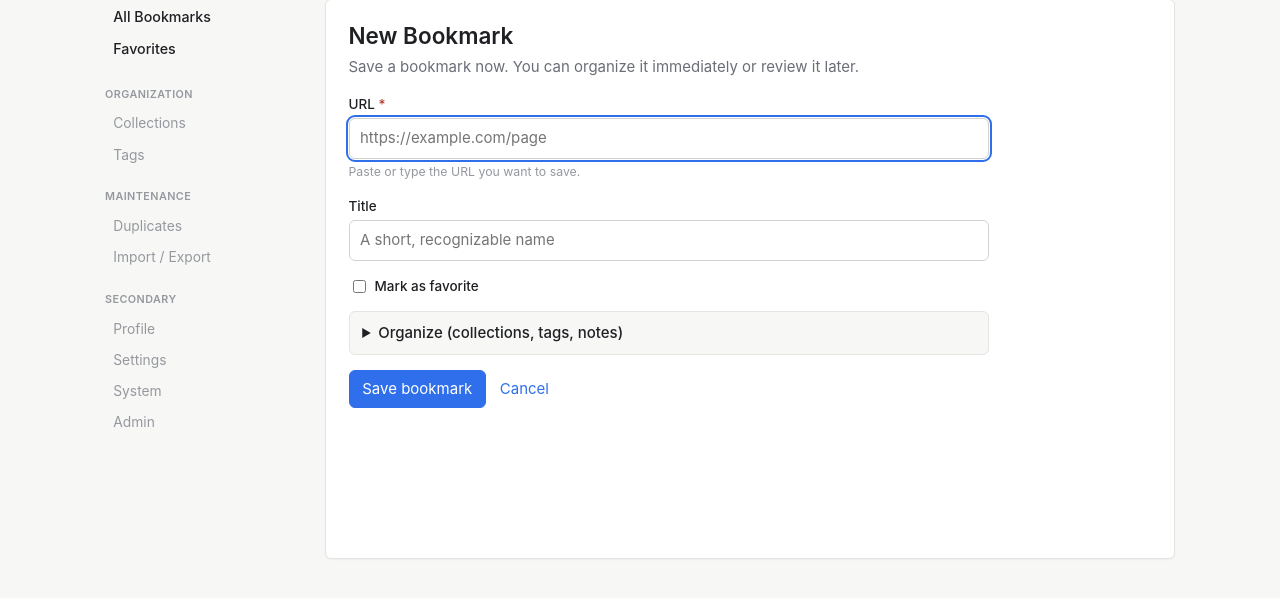
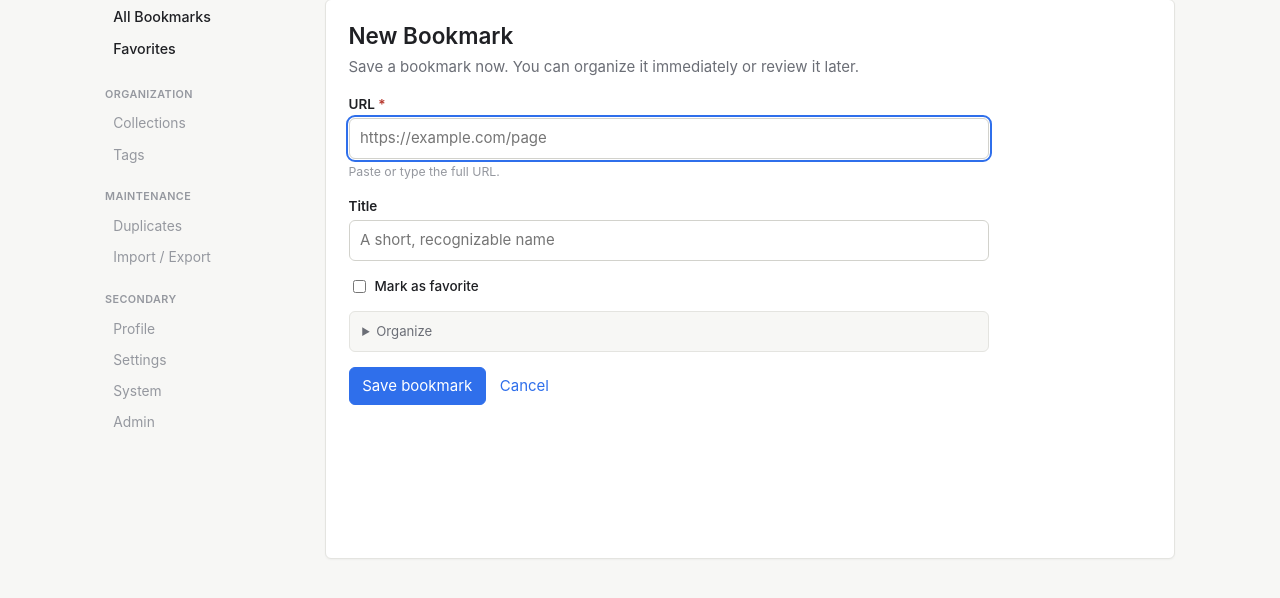
Before and after one commit to Nanja-at-web/TinyBookmarker, a Flask app: page /bookmarks/new in a window 1280 px wide. Shown: the part 76-674 px from the top of the page. Run offline with Flask 3, Linux system fonts and the light colour scheme; data that the repository does not hold is empty.

Commit message:
feat: refine bookmark edit view hierarchy

```diff
--- a/static/style.css
+++ b/static/style.css
@@ -390,6 +390,8 @@ h2 { font-size: 1rem; }
 .field { display: flex; flex-direction: column; gap: .25rem; }
 .field-inline { flex-direction: row; align-items: center; }
 .field label { font-weight: 500; font-size: .9rem; }
+/* Primary fields (URL, Title) get a slightly bolder label to anchor the hierarchy. */
+.field-primary label { font-weight: 600; }
 .field input[type="url"],
 .field input[type="text"],
 .field textarea {
@@ -429,7 +431,9 @@ h2 { font-size: 1rem; }
 }
 .field-group summary {
   cursor: pointer;
-  font-weight: 500;
+  font-weight: 400;
+  font-size: .88rem;
+  color: var(--text-muted);
   padding: .15rem 0;
 }
 .field-group[open] { padding-bottom: 1rem; }
--- a/templates/bookmark_form.html
+++ b/templates/bookmark_form.html
@@ -10,7 +10,7 @@
       method="post"
       action="{{ url_for('edit_bookmark', bookmark_id=bookmark.id) if is_edit else url_for('new_bookmark') }}">
 
-  <div class="field">
+  <div class="field field-primary">
     <label for="url">URL <span class="required">*</span></label>
     <input id="url" name="url" type="url" required autofocus
            value="{{ form.url }}"
@@ -22,11 +22,11 @@
       </p>
     {% endif %}
     {% if not form.url and not errors.url %}
-      <p class="field-hint">Paste or type the URL you want to save.</p>
+      <p class="field-hint">Paste or type the full URL.</p>
     {% endif %}
   </div>
 
-  <div class="field">
+  <div class="field field-primary">
     <label for="title">Title</label>
     <input id="title" name="title" type="text" value="{{ form.title }}"
            placeholder="A short, recognizable name">
@@ -41,7 +41,7 @@
   </div>
 
   <details class="field-group" {% if form.collection_ids or form.new_collection_names or form.tag_names or form.description or is_edit %}open{% endif %}>
-    <summary>Organize (collections, tags, notes)</summary>
+    <summary>Organize</summary>
 
     <div class="field">
       <label for="new_collections">Collections</label>
@@ -82,10 +82,6 @@
       {{ 'Save changes' if is_edit else 'Save bookmark' }}
     </button>
     <a class="btn btn-link" href="{{ url_for('all_bookmarks') }}">Cancel</a>
-
-    {% if is_edit %}
-      <span class="form-actions-spacer"></span>
-    {% endif %}
   </div>
 </form>
 
```
